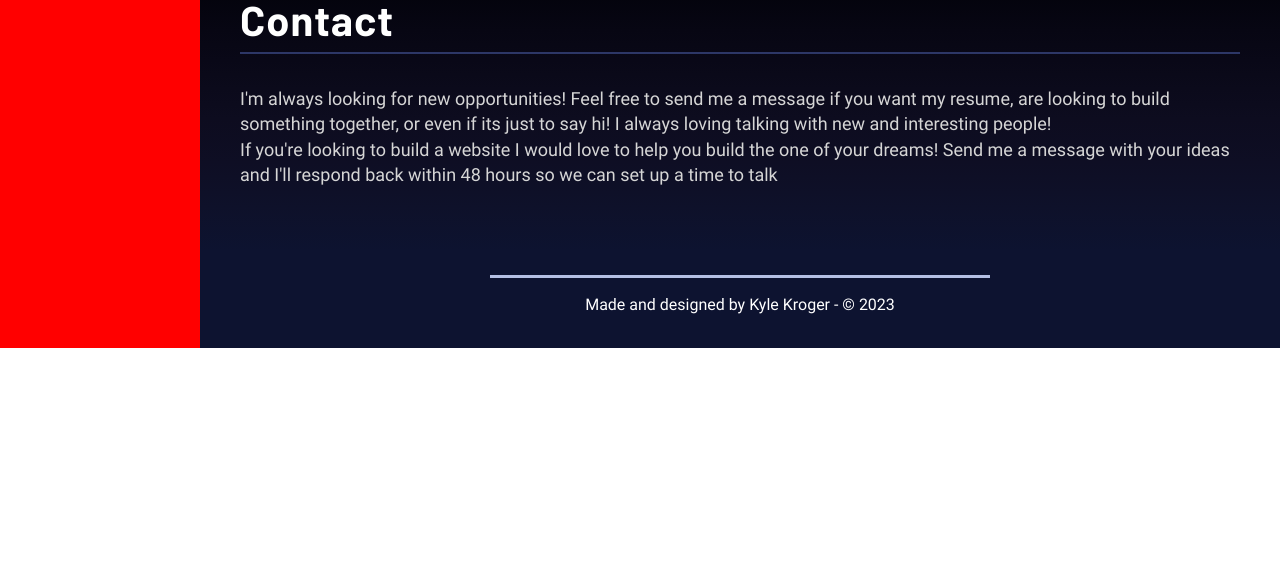
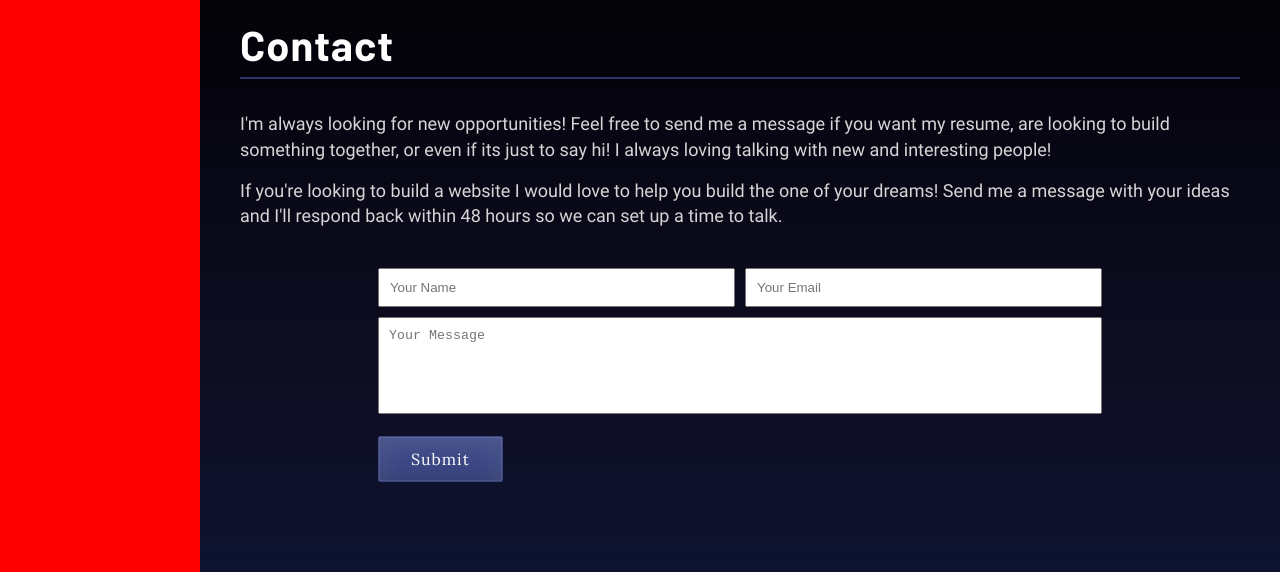
Before and after one commit to Kyle-Kroger/my-portfolio, a React (Create React App) app: page / in a window 1280 px wide. Shown: the part 3366-3938 px from the top of the page. Before the commit the page ends 3714 px from the top, so only its background shows below. Built offline with nearby package versions, Linux system fonts and the light colour scheme.

Commit message:
add working contact form using emailJS

```diff
--- a/package.json
+++ b/package.json
@@ -3,6 +3,7 @@
   "version": "0.1.0",
   "private": true,
   "dependencies": {
+    "@emailjs/browser": "^3.11.0",
     "@fortawesome/fontawesome-svg-core": "^1.3.0",
     "@fortawesome/free-brands-svg-icons": "^6.0.0",
     "@fortawesome/free-regular-svg-icons": "^6.0.0",
--- a/src/components/about/About.js
+++ b/src/components/about/About.js
@@ -11,10 +11,7 @@ const About = (props) => {
         <FlexWrapper>
           <StyledSectionWrapper>
             <StyledSectionHeading text="More About Me" />
-            <h4>
-              Hi! I'm a Software Engineer located in St. Paul, MN{" "}
-              {process.env.REACT_APP_TESTCODE}
-            </h4>
+            <h4>Hi! I'm a Software Engineer located in St. Paul, MN</h4>
             <p>
               Every since I was little I have always enjoyed building things and
               solving problems. Building applications that focus on
--- a/src/components/contact/Contact.js
+++ b/src/components/contact/Contact.js
@@ -1,6 +1,7 @@
 import styled from "styled-components/macro";
 import { StyledSection, StyledSectionHeading } from "../ui";
 import { helpers } from "../../styles";
+import ContactForm from "./ContactForm";
 
 const Inner = styled.div`
   ${helpers.maxWidthWrapper}
@@ -12,6 +13,7 @@ const Inner = styled.div`
 
   p {
     font-family: "Roboto", "sans-serif";
+    margin-bottom: var(--spacing-md);
   }
 `;
 
@@ -29,8 +31,9 @@ const Contact = (props) => {
         <p>
           If you're looking to build a website I would love to help you build
           the one of your dreams! Send me a message with your ideas and I'll
-          respond back within 48 hours so we can set up a time to talk
+          respond back within 48 hours so we can set up a time to talk.
         </p>
+        <ContactForm />
       </Inner>
     </StyledSection>
   );
--- a/src/components/contact/ContactForm.js
+++ b/src/components/contact/ContactForm.js
@@ -0,0 +1,134 @@
+import React, { useState, useRef } from "react";
+import styled from "styled-components";
+import { StyledButton } from "../ui";
+import emailjs from "@emailjs/browser";
+
+const FormContainer = styled.div`
+  max-width: 100%;
+  margin: var(--spacing-lg) auto;
+`;
+
+const Form = styled.form`
+  display: flex;
+  flex-wrap: wrap;
+  justify-content: space-between;
+`;
+
+const ErrorMessage = styled.p`
+  color: var(--color-text-error);
+`;
+
+const FormInputContainer = styled.div`
+  width: 100%;
+  margin-bottom: 10px;
+
+  @media (min-width: 550px) {
+    width: calc(50% - 5px);
+  }
+`;
+
+const FormInput = styled.input`
+  width: 100%;
+  padding: 10px;
+`;
+
+const FormTextareaContainer = styled.div`
+  width: 100%;
+  margin-bottom: 1rem;
+`;
+
+const FormTextarea = styled.textarea`
+  width: 100%;
+  padding: 10px;
+  resize: none;
+`;
+
+const ContactForm = () => {
+  const form = useRef();
+
+  const [name, setName] = useState("");
+  const [email, setEmail] = useState("");
+  const [message, setMessage] = useState("");
+  const [error, setError] = useState("");
+
+  const validateEmail = (email) => {
+    const regex = /^[^\s@]+@[^\s@]+\.[^\s@]+$/;
+    return regex.test(email);
+  };
+
+  const handleSubmit = (e) => {
+    e.preventDefault();
+
+    if (!validateEmail(email)) {
+      setError("Please enter a valid email address.");
+      return;
+    }
+
+    emailjs
+      .sendForm(
+        process.env.REACT_APP_SERVICE_ID,
+        process.env.REACT_APP_TEMPLATE_ID,
+        form.current,
+        process.env.REACT_APP_PUBLIC_KEY
+      )
+      .then(
+        (result) => {
+          console.log(result.text);
+        },
+        (error) => {
+          console.log(error.text);
+        }
+      );
+
+    console.log("Submitted:", { name, email, message });
+
+    // Clear form fields
+    setName("");
+    setEmail("");
+    setMessage("");
+    setError("");
+  };
+
+  return (
+    <FormContainer>
+      {error && <ErrorMessage>{error}</ErrorMessage>}
+      <Form ref={form} onSubmit={handleSubmit}>
+        <FormInputContainer>
+          <FormInput
+            type="text"
+            name="name"
+            placeholder="Your Name"
+            value={name}
+            onChange={(e) => setName(e.target.value)}
+          />
+        </FormInputContainer>
+
+        <FormInputContainer>
+          <FormInput
+            type="email"
+            name="email"
+            placeholder="Your Email"
+            value={email}
+            onChange={(e) => setEmail(e.target.value)}
+          />
+        </FormInputContainer>
+
+        <FormTextareaContainer>
+          <FormTextarea
+            rows="5"
+            placeholder="Your Message"
+            name="message"
+            value={message}
+            onChange={(e) => setMessage(e.target.value)}
+          />
+        </FormTextareaContainer>
+
+        <StyledButton as="button" type="submit" width="fit-content">
+          Submit
+        </StyledButton>
+      </Form>
+    </FormContainer>
+  );
+};
+
+export default ContactForm;
--- a/src/components/portfolio/Project.js
+++ b/src/components/portfolio/Project.js
@@ -149,9 +149,10 @@ const DescriptionBox = styled.div`
   display: flex;
   align-items: center;
   flex-direction: column;
-  width: 100%;
+  width: 94%;
   padding: var(--spacing-md);
   padding-top: 0;
+  margin: 0 auto;
   margin-top: var(--spacing-md);
   color: var(--color-grey-100);
   font-size: var(--fz-md);
--- a/src/components/ui/StyledButton.js
+++ b/src/components/ui/StyledButton.js
@@ -13,6 +13,7 @@ const StyledButton = styled.a`
   border: 1px solid var(--color-primary-300);
   padding: var(--spacing-sm) var(--spacing-xl);
   width: ${(p) => (p.width ? p.width : "100%")};
+  cursor: pointer;
 
   transition: all 200ms ease-in-out;
 
--- a/src/styles/variables.globals.js
+++ b/src/styles/variables.globals.js
@@ -48,6 +48,7 @@ const variables = css`
     --color-grey-900: hsl(240, 10%, 8%);
 
     --color-text-highlight: #ffd780;
+    --color-text-error: #e44e4e;
 
     --sidebar-color: hsl(230, 7%, 5%);
     --sidebar-text-color: hsl(0, 0%, 84%);
```
Also changed, not shown: 1 other file (tests, documents, lock files or other folders).
